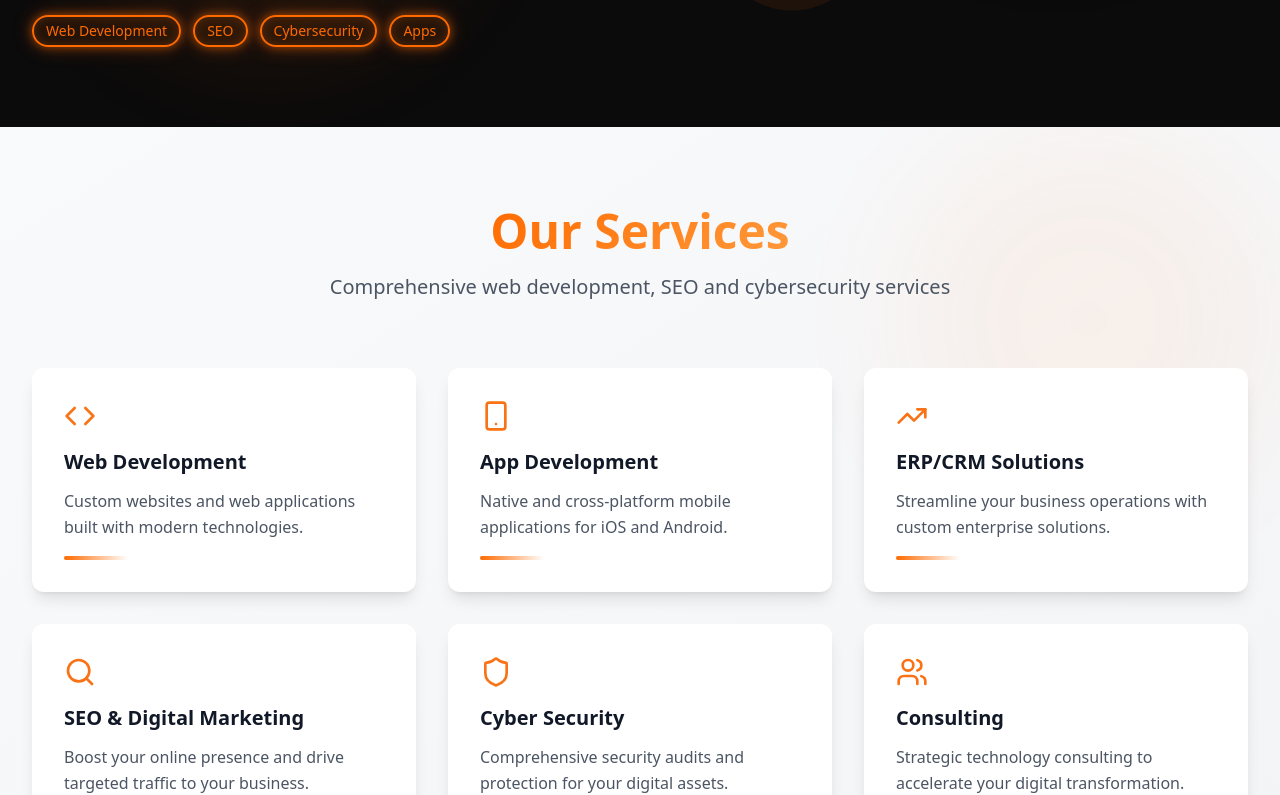
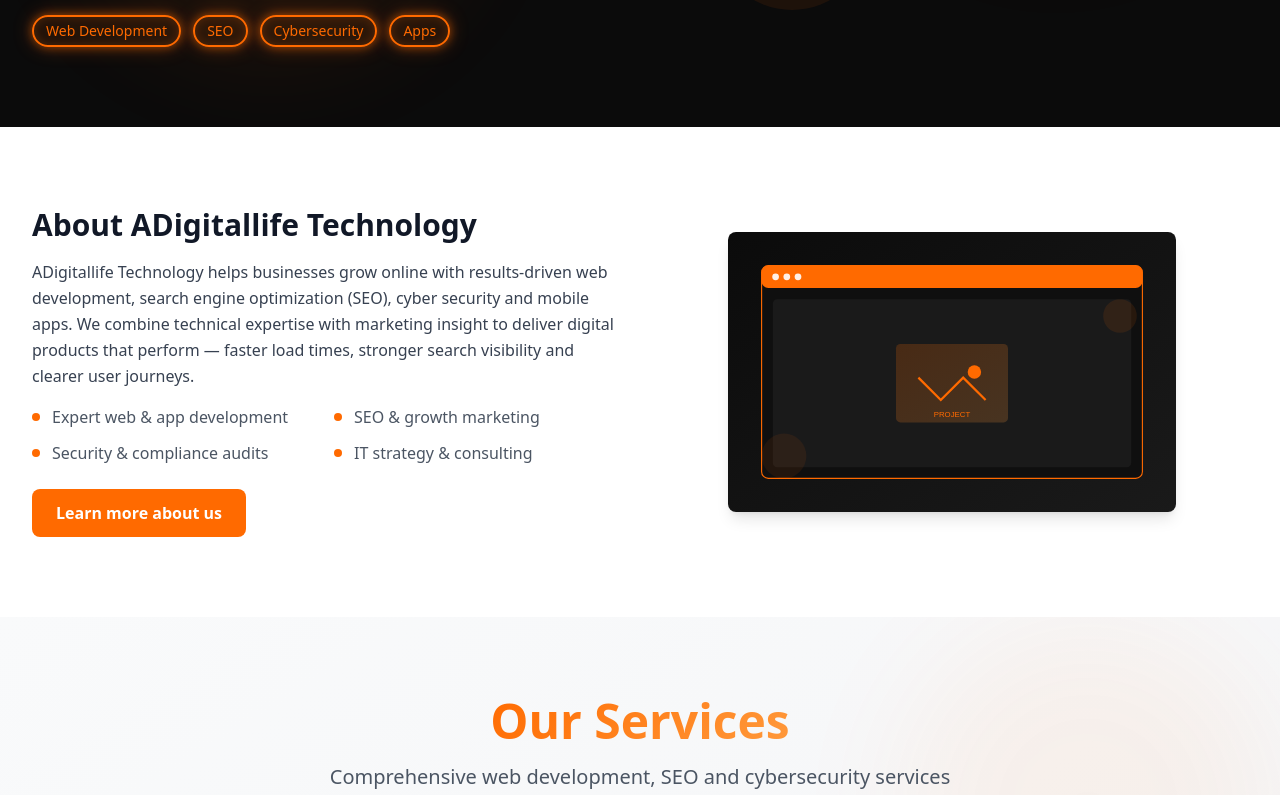
Before and after one commit to adigitallifetechnology/adigitallife-technology, a React (Vite) app: page / in a window 1280 px wide. Shown: the part 527-1322 px from the top of the page. Built offline with nearby package versions, Linux system fonts and the light colour scheme.

Commit message:
Homepage: add About section under hero with summary, bullets and image

```diff
--- a/src/pages/Home.tsx
+++ b/src/pages/Home.tsx
@@ -84,6 +84,36 @@
           </div>
           <div className="order-1 md:order-2 flex items-center justify-center animate-slide-in-right">
             <img src="/hero-illustration.svg" alt="Hero illustration" className="w-full max-w-lg animate-float" />
+          </div>
+        </div>
+      </section>
+
+      {/* About Section */}
+      <section className="py-20 bg-white">
+        <div className="max-w-7xl mx-auto px-4 sm:px-6 lg:px-8">
+          <div className="grid grid-cols-1 md:grid-cols-2 gap-8 items-center">
+            <div>
+              <h2 className="text-3xl font-bold text-gray-900 mb-4">About ADigitallife Technology</h2>
+              <p className="text-gray-700 mb-4 leading-relaxed">
+                ADigitallife Technology helps businesses grow online with results-driven web development, search engine optimization (SEO), cyber security and mobile apps.
+                We combine technical expertise with marketing insight to deliver digital products that perform — faster load times, stronger search visibility and clearer user journeys.
+              </p>
+
+              <ul className="grid grid-cols-1 sm:grid-cols-2 gap-3 text-gray-600 mb-6">
+                <li className="flex items-start"><span className="inline-block w-2 h-2 bg-brand-orange rounded-full mr-3 mt-2" />Expert web & app development</li>
+                <li className="flex items-start"><span className="inline-block w-2 h-2 bg-brand-orange rounded-full mr-3 mt-2" />SEO & growth marketing</li>
+                <li className="flex items-start"><span className="inline-block w-2 h-2 bg-brand-orange rounded-full mr-3 mt-2" />Security & compliance audits</li>
+                <li className="flex items-start"><span className="inline-block w-2 h-2 bg-brand-orange rounded-full mr-3 mt-2" />IT strategy & consulting</li>
+              </ul>
+
+              <div>
+                <a href="/about" className="inline-block bg-brand-orange text-white px-6 py-3 rounded-lg font-semibold">Learn more about us</a>
+              </div>
+            </div>
+
+            <div className="flex items-center justify-center">
+              <img src="/project-placeholder.svg" alt="About ADigitallife" className="w-full max-w-md rounded-lg shadow-lg" />
+            </div>
           </div>
         </div>
       </section>
```
